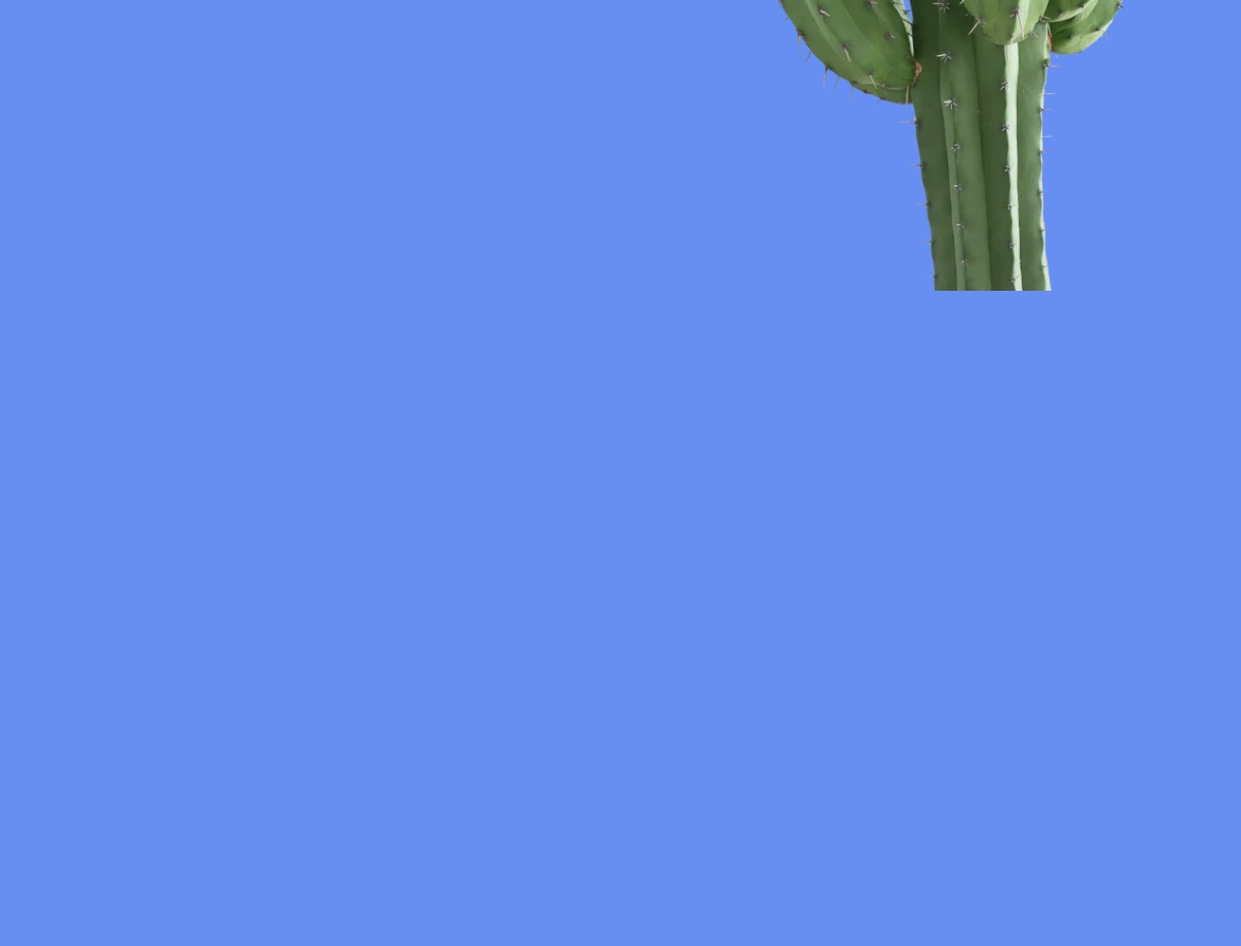
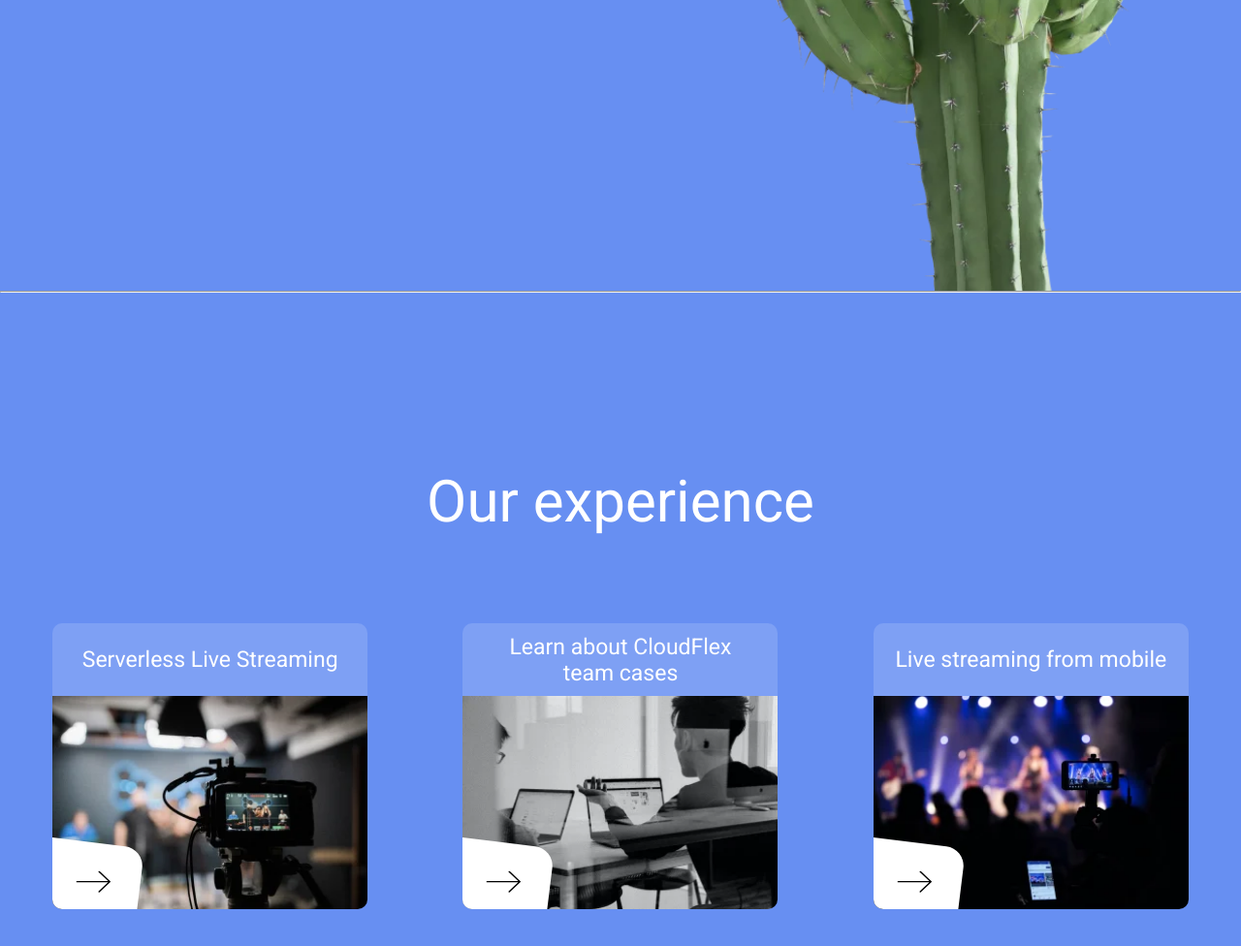
Before and after one commit to NizamAir/landing_live_streaming, a website: page index.html in a window 1280 px wide. Shown: the part 3538-4514 px from the top of the page at 97% size. Before the commit the page ends 3838 px from the top, so only its background shows below. Drawn offline with nearby package versions, Linux system fonts and the light colour scheme; files that its build step writes are made by us from their sources.

Commit message:
experience section implementation

```diff
--- a/index.html
+++ b/index.html
@@ -203,6 +203,62 @@
           </div>
         </div>
       </section>
+
+      <hr class="divider" />
+
+      <section class="experience-section" aria-label="experience section">
+        <div class="container">
+          <div class="experience">
+            <h2 class="experience__title">Our experience</h2>
+            <div class="experience__cards-wrapper">
+              <figure class="img-card">
+                <h3 class="img-card__title">Serverless Live Streaming</h3>
+                <img
+                  src="assets/img/card_shooting.webp"
+                  alt="card_shooting img"
+                  class="img-card__preview"
+                />
+                <button class="img-card__btn">
+                  <svg class="img-card__btn-icon" aria-label="arrow icon">
+                    <use href="assets/sprites.svg#arrow-icon" />
+                  </svg>
+                </button>
+              </figure>
+
+              <figure class="img-card">
+                <h3 class="img-card__title">
+                  <span>Learn about CloudFlex</span>
+                  <span>team cases</span>
+                </h3>
+                <img
+                  src="assets/img/card_working.webp"
+                  alt="card_working img"
+                  class="img-card__preview"
+                />
+                <button class="img-card__btn">
+                  <svg class="img-card__btn-icon" aria-label="arrow icon">
+                    <use href="assets/sprites.svg#arrow-icon" />
+                  </svg>
+                </button>
+              </figure>
+
+              <figure class="img-card">
+                <h3 class="img-card__title">Live streaming from mobile</h3>
+                <img
+                  src="assets/img/card_streaming.webp"
+                  alt="card_streaming img"
+                  class="img-card__preview"
+                />
+                <button class="img-card__btn">
+                  <svg class="img-card__btn-icon" aria-label="arrow icon">
+                    <use href="assets/sprites.svg#arrow-icon" />
+                  </svg>
+                </button>
+              </figure>
+            </div>
+          </div>
+        </div>
+      </section>
     </main>
   </body>
 </html>
--- a/styles/_cards.scss
+++ b/styles/_cards.scss
@@ -50,3 +50,63 @@
     }
   }
 }
+
+.img-card {
+  position: relative;
+  width: 325px;
+  height: 295px;
+  border-radius: 10px;
+  background-color: color.adjust(v.$color_white, $alpha: -0.85);
+  @include m.d-flex(space-between, center, nowrap, column, 0, 0);
+  overflow: hidden;
+  &__title {
+    @include m.font(23px, 400, v.$color-white);
+    @include m.d-flex(center, center, nowrap, column, 0, 0);
+    flex-shrink: 0;
+    flex-grow: 1;
+  }
+
+  &__preview {
+    width: 100%;
+    height: 220px;
+  }
+
+  &__btn {
+    @include m.position(absolute, 1, -1, bottom, left, -20px, -30px);
+    width: 120px;
+    height: 90px;
+    border-radius: 20px;
+    border: none;
+    background-color: v.$color-white;
+    rotate: z 7deg;
+    transition: rotate 0.2s;
+
+    &-icon {
+      width: 36px;
+      height: 23px;
+      fill: v.$color-black;
+      rotate: z -7deg;
+      translate: 12px -3px;
+    }
+    &:hover {
+      cursor: pointer;
+      rotate: z 7deg;
+      scale: 1.3;
+
+      .img-card__btn-icon {
+        rotate: z -7deg;
+        translate: 17px -8px;
+      }
+    }
+  }
+
+  &:hover {
+    cursor: pointer;
+    box-shadow: 0 8px 20px 12px rgba(0, 0, 0, 0.15),
+      inset 0 -5px 70px 25px rgba(0, 0, 0, 0.2);
+  }
+
+  @media (max-width: v.$media-min) {
+    width: 300px;
+  }
+}
--- /dev/null
+++ b/styles/_experience.scss
@@ -0,0 +1,24 @@
+@use "variables" as v;
+@use "mixins" as m;
+
+.experience {
+  padding: 180px 0;
+  margin: 0 auto;
+  text-align: center;
+
+  @include m.d-flex(start, center, nowrap, column, 0, 90px);
+
+  &__title {
+    @include m.font(60px, 400, v.$color-white);
+
+    @media (max-width: v.$media-sm) {
+      @include m.font(35px, 400, v.$color-white);
+    }
+  }
+
+  &__cards-wrapper {
+    width: 100%;
+    padding: 0 15px;
+    @include m.d-flex(space-around, center, wrap, row, 20px, 55px);
+  }
+}
--- a/styles/_importer.scss
+++ b/styles/_importer.scss
@@ -4,3 +4,4 @@
 @forward "hero";
 @forward "work";
 @forward "about";
+@forward "experience";
```
